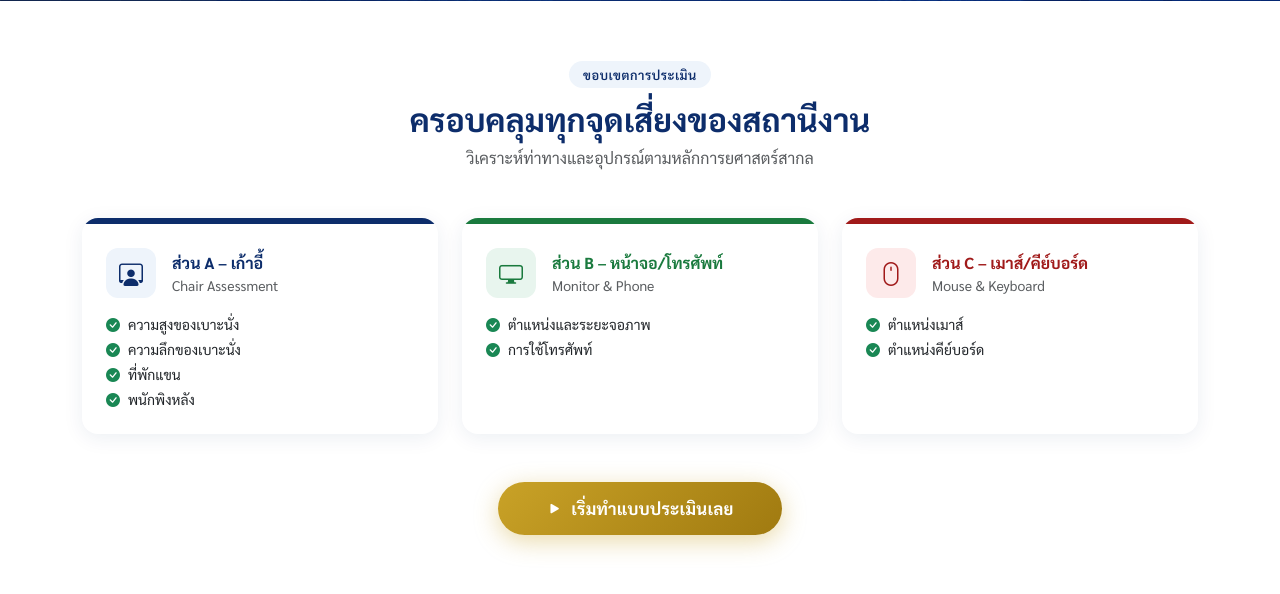
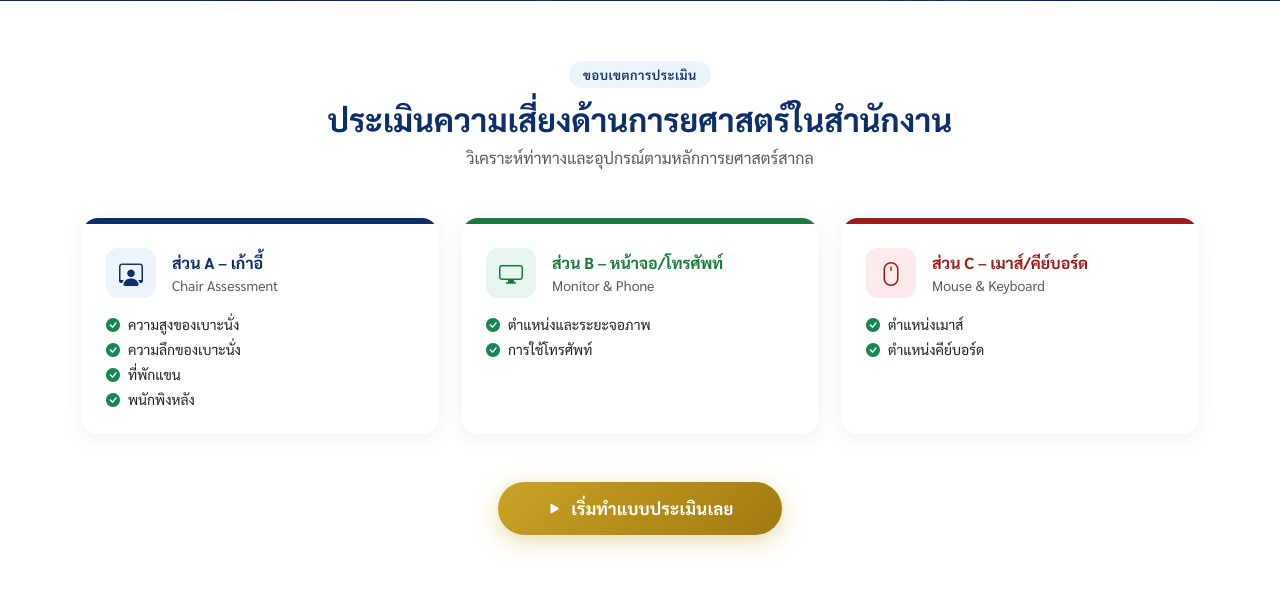
Before and after one commit to Louwis2540/rosa-assessment, a FastAPI app: page / in a window 1280 px wide. Shown: the part 809-1403 px from the top of the page. Run offline with FastAPI, Linux system fonts and the light colour scheme; some libraries are stand-ins or nearby versions.

Commit message:
fix: update section heading to office context

```diff
--- a/templates/home.html
+++ b/templates/home.html
@@ -112,7 +112,7 @@
     <div class="container">
       <div class="text-center mb-5">
         <div class="scope-badge">ขอบเขตการประเมิน</div>
-        <h2 class="fw-bold" style="color:var(--gov-navy);">ครอบคลุมทุกจุดเสี่ยงของสถานีงาน</h2>
+        <h2 class="fw-bold" style="color:var(--gov-navy);">ประเมินความเสี่ยงด้านการยศาสตร์ในสำนักงาน</h2>
         <p class="text-muted">วิเคราะห์ท่าทางและอุปกรณ์ตามหลักการยศาสตร์สากล</p>
       </div>
 
```
